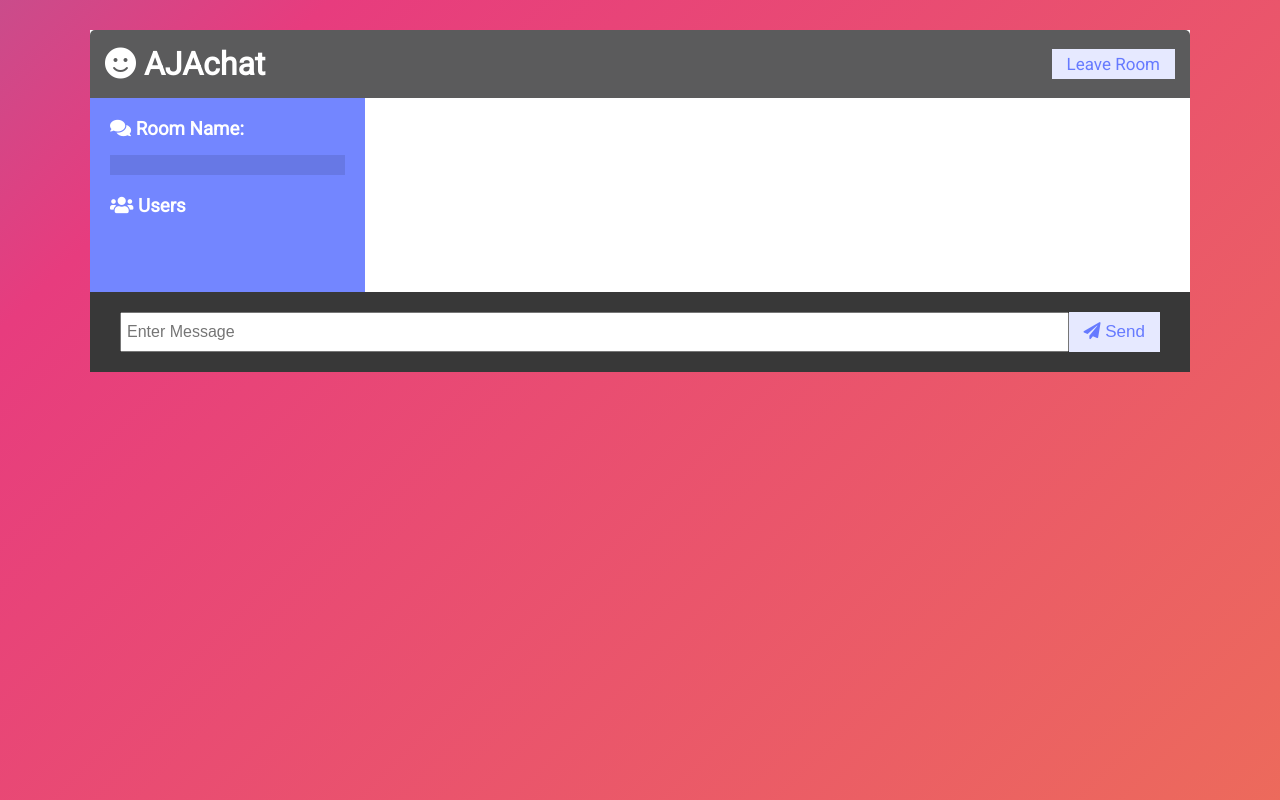
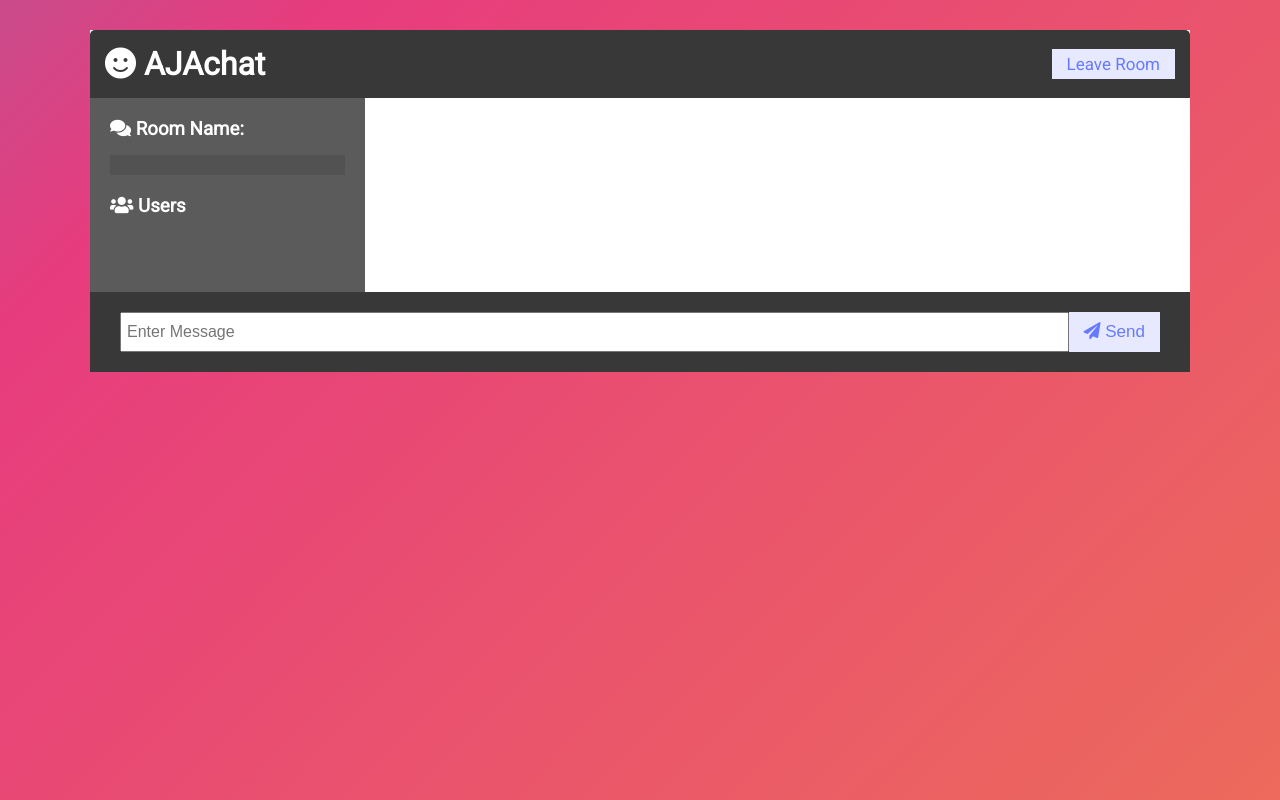
Before and after one commit to ArieBattle/AJA-Chat, a website: page public/chat.html in a window 1280 px wide. Drawn offline with nearby package versions, Linux system fonts and the light colour scheme; no server answers.

Commit message:
still changing colors

```diff
--- a/public/css/style.css
+++ b/public/css/style.css
@@ -58,12 +58,7 @@ a {
 }
 
 .chat-header {
-
-
-
-
-
-    background: #5b5b5c;
+    background: #383838;
     color: #fff;
     border-top-left-radius: 5px;
     border-top-right-radius: 5px;
@@ -80,7 +75,7 @@ a {
 }
 
 .chat-sidebar {
-    background: var(--dark-color-b);
+    background: #5b5b5b;
     color: #fff;
     padding: 20px 20px 60px;
     overflow-y: scroll;
@@ -129,7 +124,6 @@ a {
 
 .chat-form-container {
     padding: 20px 30px;
-    /*background-color: var(--dark-color-a);*/
     background: #383838;
 }
 
@@ -155,7 +149,6 @@ a {
 .join-header {
     text-align: center;
     padding: 20px;
-    /*background: var(--dark-color-a);*/
     border-top-left-radius: 5px;
     border-top-right-radius: 5px;
     background: #383838;
@@ -163,7 +156,6 @@ a {
 
 .join-main {
     padding: 30px 40px;
-   /* background: var(--dark-color-b);*/
     background: #5b5b5c;
 }
 
```
Also changed, not shown: 1 other file.
